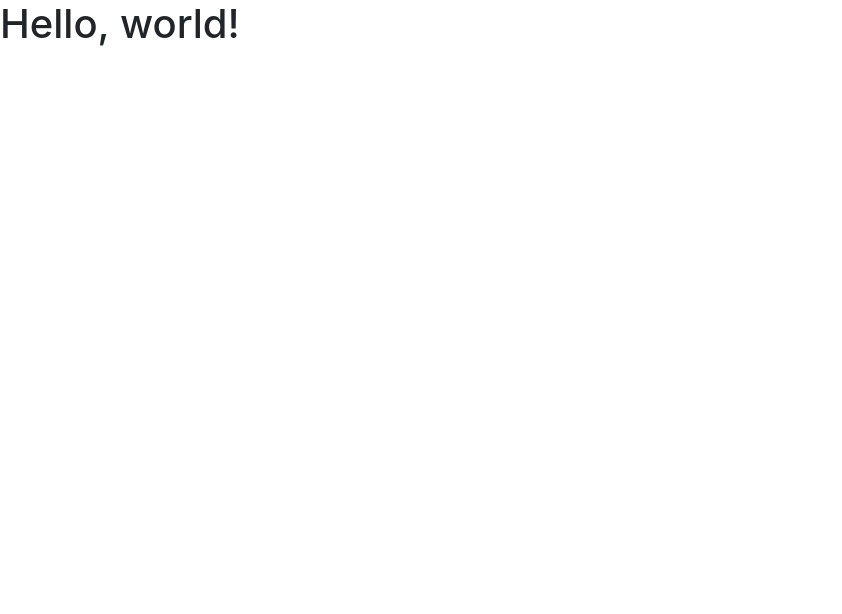
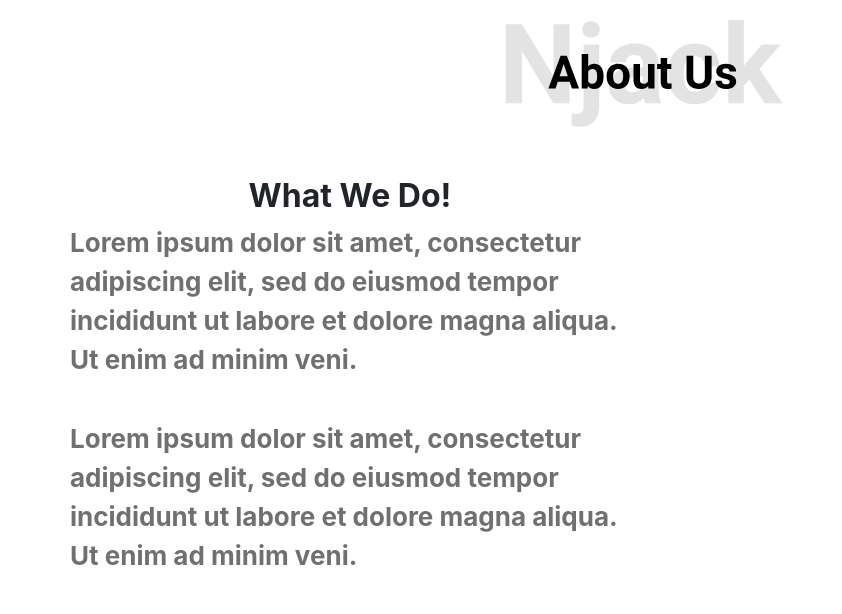
Before and after one commit to aradhya-gupta/njack-website-design, a plain HTML site: page index.html in a window 1280 px wide. Shown: the whole page, without its empty margins (0-842 px from the left). Drawn offline with nearby package versions, Linux system fonts and the light colour scheme.

Commit message:
about page

```diff
--- a/index.html
+++ b/index.html
@@ -1,25 +1,57 @@
 <!doctype html>
 <html lang="en">
-  <head>
+
+<head>
     <!-- Required meta tags -->
     <meta charset="utf-8">
     <meta name="viewport" content="width=device-width, initial-scale=1, shrink-to-fit=no">
 
     <!-- Bootstrap CSS -->
     <link rel="stylesheet" href="/bootstrap/css/bootstrap-grid.min.css">
-    <link rel="stylesheet" href="/bootstrap/css/bootstrap.min.css">
+    <link rel="stylesheet" href="/bootstrap/css/bootstrap.css">
     <link rel="stylesheet" href="styles.css">
 
 
-    <title>Hello, world!</title>
-  </head>
-  <body>
-    <h1>Hello, world!</h1>
+    <title>Njack IIT-P</title>
+</head>
+
+<body>
+
+    <!-- About -->
+    <div class="container-fluid">
+        <div class="row aboutrow">
+            <div class="col"></div>
+            <div class="col-lg-3 col-md-4 col-sm-5 col-6 about">
+                <img class="image-fluid aboutus" src="./assets/aboutus.svg" />
+            </div>
+            <div class="col"></div>
+        </div>
+
+        <div class="row">
+            <div class="col-sm-6 whatwedo">
+                <h2><b>What We Do!</b></h2>
+                <p>Lorem ipsum dolor sit amet, consectetur adipiscing elit, sed do eiusmod tempor incididunt ut
+                    labore et dolore magna aliqua. Ut enim ad minim veni.
+                </p>
+                <br />
+                <p>Lorem ipsum dolor sit amet, consectetur adipiscing elit, sed do eiusmod tempor incididunt ut
+                    labore et dolore magna aliqua. Ut enim ad minim veni.
+                </p>
+            </div>
+            <div class="col-sm-6"></div>
+        </div>
+
+    </div>
 
     <!-- Optional JavaScript -->
     <!-- jQuery first, then Popper.js, then Bootstrap JS -->
-    <script src="https://code.jquery.com/jquery-3.5.1.slim.min.js" integrity="sha384-DfXdz2htPH0lsSSs5nCTpuj/zy4C+OGpamoFVy38MVBnE+IbbVYUew+OrCXaRkfj" crossorigin="anonymous"></script>
-    <script src="https://cdn.jsdelivr.net/npm/popper.js@1.16.0/dist/umd/popper.min.js" integrity="sha384-Q6E9RHvbIyZFJoft+2mJbHaEWldlvI9IOYy5n3zV9zzTtmI3UksdQRVvoxMfooAo" crossorigin="anonymous"></script>
+    <script src="https://code.jquery.com/jquery-3.5.1.slim.min.js"
+        integrity="sha384-DfXdz2htPH0lsSSs5nCTpuj/zy4C+OGpamoFVy38MVBnE+IbbVYUew+OrCXaRkfj"
+        crossorigin="anonymous"></script>
+    <script src="https://cdn.jsdelivr.net/npm/popper.js@1.16.0/dist/umd/popper.min.js"
+        integrity="sha384-Q6E9RHvbIyZFJoft+2mJbHaEWldlvI9IOYy5n3zV9zzTtmI3UksdQRVvoxMfooAo"
+        crossorigin="anonymous"></script>
     <script src="/bootstrap/js/bootstrap.min.js"></script>
-  </body>
+</body>
+
 </html>
--- a/styles.css
+++ b/styles.css
@@ -0,0 +1,31 @@
+div.aboutrow{
+    margin-bottom: 30px;
+}
+
+div.about{
+    text-align: center;
+}
+
+img.aboutus{
+    /* min-width: ; */
+    width: 100%;
+}
+
+div.whatwedo{
+    margin-left: 30px;
+    padding: 20px 40px;
+    /* padding-left: 40px; */
+}
+div.whatwedo p{
+    font-size: 26.00px;
+    font-weight: 700;
+    color:rgba(112, 112, 112, 1);
+}
+
+@media screen and (max-width:600px){
+    div.whatwedo p{
+        font-size: 17.00px;
+        font-weight: 700;
+        color:rgba(112, 112, 112, 1);
+    }
+}
```
Also changed, not shown: assets/aboutus.svg (added), assets/nwoc.png (added), bootstrap/css/bootstrap.css.
